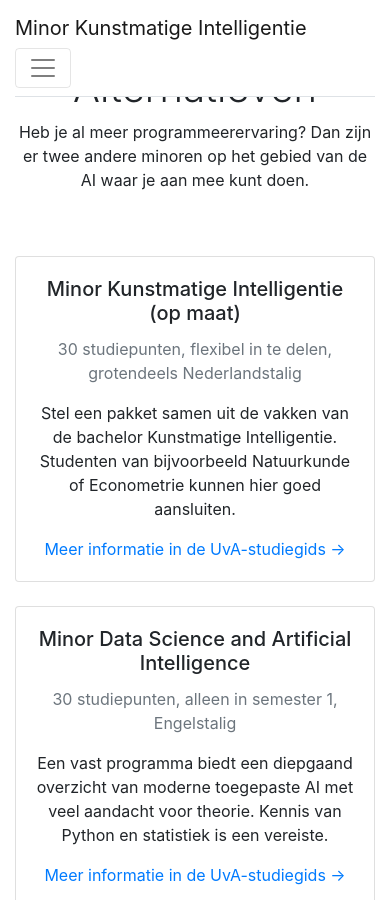
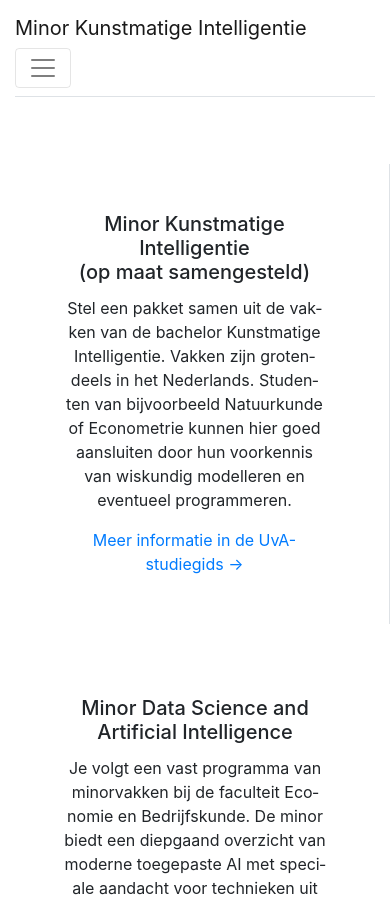
Before and after one commit to tdoolan/info, a Jekyll site: the page built from minoren/minai/index.html, in a window 390 px wide and 900 px high, scrolled down 4932 px. Built offline with Jekyll 4.4.1, drawn with Linux system fonts in a browser that asks for light colours; some of the changed text lies outside the part shown.

Commit message:
more refinements

```diff
--- a/_layouts/minai.html
+++ b/_layouts/minai.html
@@ -9,9 +9,6 @@
     </button>
     <div class="collapse navbar-collapse" id="secondnavbarNav">
         <ul class="navbar-nav mr-auto">
-            <li class="nav-item">
-                <a class="nav-link" href="/minoren/minprog/fulltime">Praktische informatie</a>
-            </li>
         </ul>
         <ul class="navbar-nav">
             <li class="nav-item float-right">
--- a/assets/css/style2.css
+++ b/assets/css/style2.css
@@ -1,3 +1,10 @@
+p
+{
+	hyphens: auto;
+	-webkit-hyphens: auto;
+	-ms-hyphens: auto;
+}
+
 .mainnav
 {
 /*	background-color:#28ABE2;*/
@@ -236,18 +243,19 @@
 	margin-bottom:3rem;
 }
 
-.panel.min75
+.min-vh-75
 {
 	min-height: 75vh;
+}
+
+.min-vh-50
+{
+	min-height: 50vh;
+}
+
+.v-center
+{
 	display: flex;
 	flex-direction: column;
-	justify-content:center;
+	justify-content: center;
 }
-
-.panel.min50
-{
-	min-height: 50vh;
-	display: flex;
-	flex-direction: column;
-	justify-content:center;
-}
--- a/minoren/minai/index.html
+++ b/minoren/minai/index.html
@@ -3,8 +3,8 @@
 title: Minor Kunstmatige Intelligentie
 ---
 
-<div class="panel min75 text-center">
-    <div class="row">
+<div class="panel text-center">
+    <div class="row min-vh-75">
         <div class="col-md-7 col-xl-8">
             <img class="mb-5 img-fluid" src="{{ site.baseurl }}/assets/minorki/ml1cropped.png">
         </div>
@@ -15,7 +15,7 @@
     </div>
 </div>
 
-<div class="panel min75 w-75-centered text-center">
+<div class="panel min-vh-50 v-center w-75-centered text-center">
     <p class="display-5">
         De minor Kunstmatige Intelligentie is er om studenten van alle achtergronden kennis te laten maken met AI. We presenteren je een breed scala aan algoritmen, waarvan je een deel zelf gaat bouwen en toepassen op levensechte problemen.
     </p>
@@ -24,24 +24,22 @@
 <div class="panel">
     <img class="img-fluid" src="{{ site.baseurl }}/assets/minorki/mensen.jpeg">
 </div>
-<div class="panel min75">
 
+<div class="panel min-vh-75 v-center">
     <div class="row mt-5">
-        <div class="col-md-6">
+        <div class="col-md-6 px-5 pt-5">
             <h1>Aanbod</h1>
             <p class="display-6">
-                In het studiejaar 2020/2021 wordt de minor twee keer gegeven. Wil je meedoen,
+                Komend studiejaar wordt de minor twee keer gegeven voor
+                maximaal 25 studenten per semester. Wil je meedoen,
                 dan verwachten we dat je fulltime reserveert voor de vakken. Er is dan ook
                 een (online) aanwezigheidsplicht: de deelnemers worden in teams ingedeeld die
                 vijf maanden lang samen studeren en leren.
-            </p>
-            <p class="display-6">
-                Let op: tijdens deze eerste versie van de minor is er een maximum van 25
-                studenten per semester. We organiseren een (lichte) selectieprocedure, waarbij
+                We organiseren daarom ook een lichte selectieprocedure, waarbij
                 de voorkeur uitgaat naar studenten met geen tot weinig programmeerervaring.
             </p>
         </div>
-        <div class="col-md-6">
+        <div class="col-md-6 px-5">
             <h1>Inhoud</h1>
             <p class="display-6">
                 De minor bestaat uit het leren programmeren en het leren verwerken van
@@ -86,39 +84,39 @@
 
     <h1 class="display-3">Alternatieven</h1>
 
-    <p class="w-50-centered mx-auto pb-5">
+    <p class="display-6 w-50-centered mx-auto pb-5">
         Heb je al meer programmeerervaring? Dan zijn er twee andere minoren op het gebied
         van de AI waar je aan mee kunt doen.
     </p>
 
     <div class="row row-cols-1 row-cols-md-2 w-75-centered">
-        <div class="col mb-4">
-            <div class="card">
-                <div class="card-body">
-                    <h5 class="card-title">Minor Kunstmatige Intelligentie<br>(op maat)</h5>
-                    <p class="text-muted">
-                        30 studiepunten, flexibel in te delen, grotendeels Nederlandstalig
-                    </p>
+        <div class="col mb-4 border-right">
+            <div class="card shadows border-0">
+                <div class="card-body p-5">
+                    <h5 class="card-title">
+                        Minor Kunstmatige Intelligentie<br>
+                        (op maat samengesteld)
+                    </h5>
                     <p class="card-text">
-                        Stel een pakket samen uit de vakken
-                        van de bachelor Kunstmatige Intelligentie. Studenten van bijvoorbeeld
-                        Natuurkunde of Econometrie kunnen hier goed aansluiten.
+                        Stel een pakket samen uit de vakken van de bachelor Kunstmatige
+                        Intelligentie. Vakken zijn grotendeels in het Nederlands. Studenten
+                        van bijvoorbeeld Natuurkunde of Econometrie kunnen hier goed aansluiten
+                        door hun voorkennis van wiskundig modelleren en eventueel programmeren.
                     </p>
                     <a href="https://studiegids.uva.nl/xmlpages/page/2019-2020/zoek-minor/opleiding/5817" class="card-link">Meer informatie in de UvA-studiegids &rarr;</a>
                 </div>
             </div>
         </div>
         <div class="col">
-            <div class="card">
-                <div class="card-body">
+            <div class="card shadows border-0">
+                <div class="card-body p-5">
                     <h5 class="card-title">Minor Data Science and Artificial Intelligence</h5>
-                    <p class="text-muted">
-                        30 studiepunten, alleen in semester 1, Engelstalig
-                    </p>
                     <p class="card-text">
-                        Een vast programma biedt een diepgaand overzicht van moderne
-                        toegepaste AI met veel aandacht voor theorie. Kennis van Python
-                        en statistiek is een vereiste.
+                        Je volgt een vast programma van minorvakken bij de faculteit
+                        Economie en Bedrijfskunde. De minor biedt een diepgaand
+                        overzicht van moderne toegepaste AI met speciale aandacht voor
+                        technieken uit de data science.
+                        Goede voorkennis van Python en statistiek is een vereiste.
                     </p>
                     <a href="https://studiegids.uva.nl/xmlpages/page/2019-2020/zoek-minor/opleiding/5574" class="card-link">Meer informatie in de UvA-studiegids &rarr;</a>
                 </div>
@@ -127,7 +125,7 @@
     </div>
 
     <div class="text-center" class="m-3">
-        <a href="{{ site.baseurl }}/minoren/keuzehulp/" class="d-block p-5 w-100 h-100">
+        <a href="{{ site.baseurl }}/minoren/keuzehulp/" class="text-reset d-block p-5 w-100 h-100">
         Wil je vergelijken met meer minoren uit het vakgebied van de informatica?
         Ga naar de keuzehulp →
         </a>
@@ -137,7 +135,7 @@
 </div>
 
 
-<div class="panel text-center bg-warning py-5">
+<div class="panel min-vh-75 v-center text-center bg-warning py-5">
     <div class="px-4">
         <h1 class="display-3 text-center mb-4">Aanmelden</h1>
         <p class="w-50 mx-auto mb-5" style="font-size:1.2rem;">
```
Also changed, not shown: index.html (+9 -9 lines).
